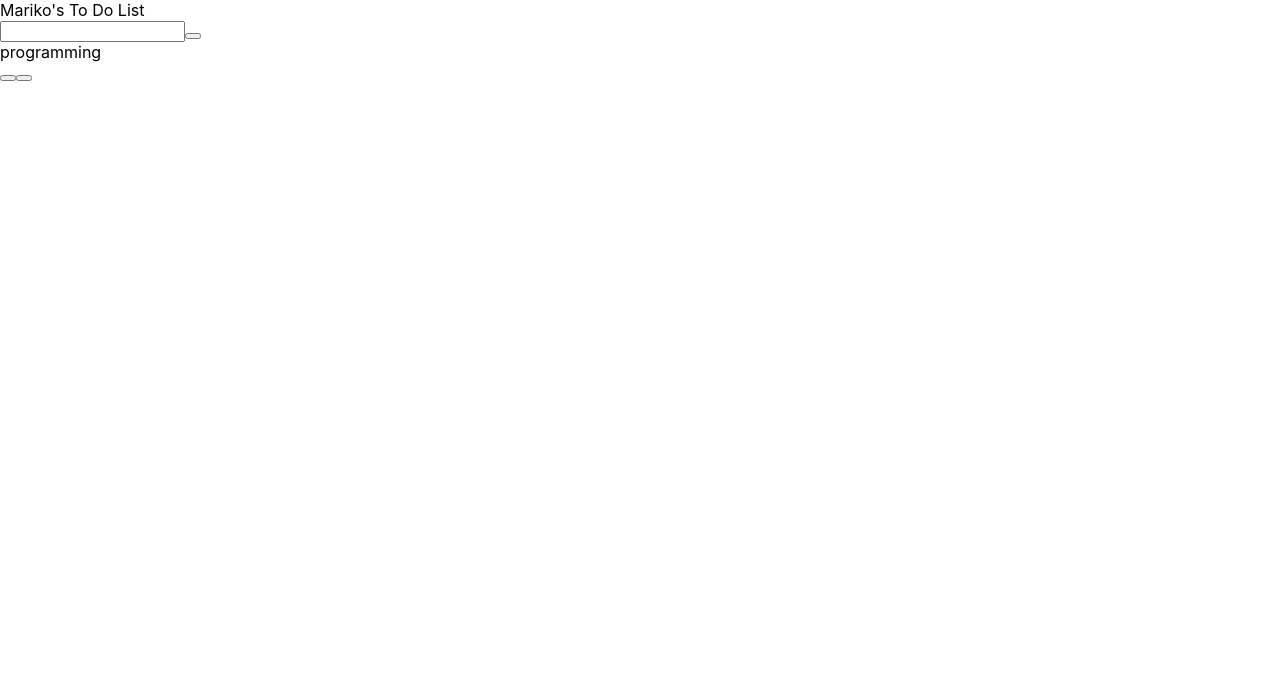
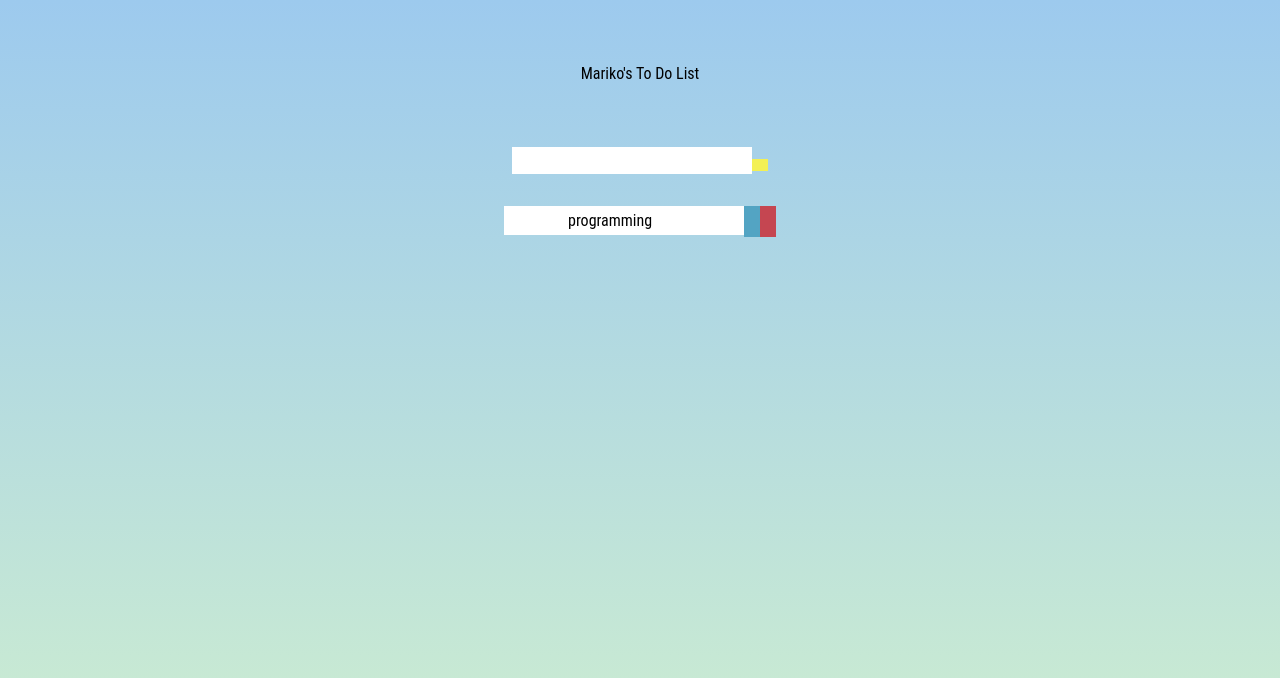
Before and after one commit to marikomands/To-Do-App, a React (Create React App) app: page / in a window 1280 px wide. Shown: the top 678 px of the page. Built offline with nearby package versions, Linux system fonts and the light colour scheme.

Commit message:
Created CSS

```diff
--- a/src/App.css
+++ b/src/App.css
@@ -1,38 +1,81 @@
-.App {
-  text-align: center;
+* {
+  margin: 0;
+  padding: 0;
+  box-sizing: border-box;
 }
 
-.App-logo {
-  height: 40vmin;
-  pointer-events: none;
+body {
+  font-family: "Poppins", sans-serif;
+  font-family: "Roboto Condensed", sans-serif;
+  width: 100vw;
+  height: 100vh;
+  background: linear-gradient(
+    to bottom,
+    rgb(157, 202, 238),
+    rgb(209, 240, 206)
+  );
 }
 
-@media (prefers-reduced-motion: no-preference) {
-  .App-logo {
-    animation: App-logo-spin infinite 20s linear;
-  }
+header {
+  text-align: center;
+  width: 80vw;
+  margin: 2rem auto;
+  padding: 2rem;
 }
 
-.App-header {
-  background-color: #282c34;
-  min-height: 100vh;
+.inputForm {
+  width: 80vh;
+  margin: 0 auto;
+  text-align: center;
+  position: relative;
+}
+
+.inputForm input {
+  width: 15rem;
+  height: 1.7rem;
+  padding: 0.5rem;
+  border: none;
+}
+
+.inputForm button {
+  padding: 0.38rem 0.5rem;
+  background: rgb(243, 240, 84);
+}
+
+.todoList {
+  width: 100vw;
+  margin: 2rem auto;
+}
+
+.todo {
+  margin: 0.4rem;
   display: flex;
-  flex-direction: column;
   align-items: center;
   justify-content: center;
-  font-size: calc(10px + 2vmin);
-  color: white;
 }
 
-.App-link {
-  color: #61dafb;
+.completed {
+  text-decoration: line-through;
+  opacity: 0.5;
 }
 
-@keyframes App-logo-spin {
-  from {
-    transform: rotate(0deg);
-  }
-  to {
-    transform: rotate(360deg);
-  }
+.icons .fa-check {
+  padding: 0.487rem 0.5rem;
+  background: rgb(83, 164, 195);
 }
+
+.icons .fa-trash {
+  padding: 0.487rem 0.5rem;
+  background: rgb(197, 70, 81);
+}
+
+.todoText {
+  min-width: 15rem;
+  max-height: 1.8rem;
+  padding: 0.3rem 4rem;
+  background: white;
+}
+
+button {
+  border: none;
+}
```
